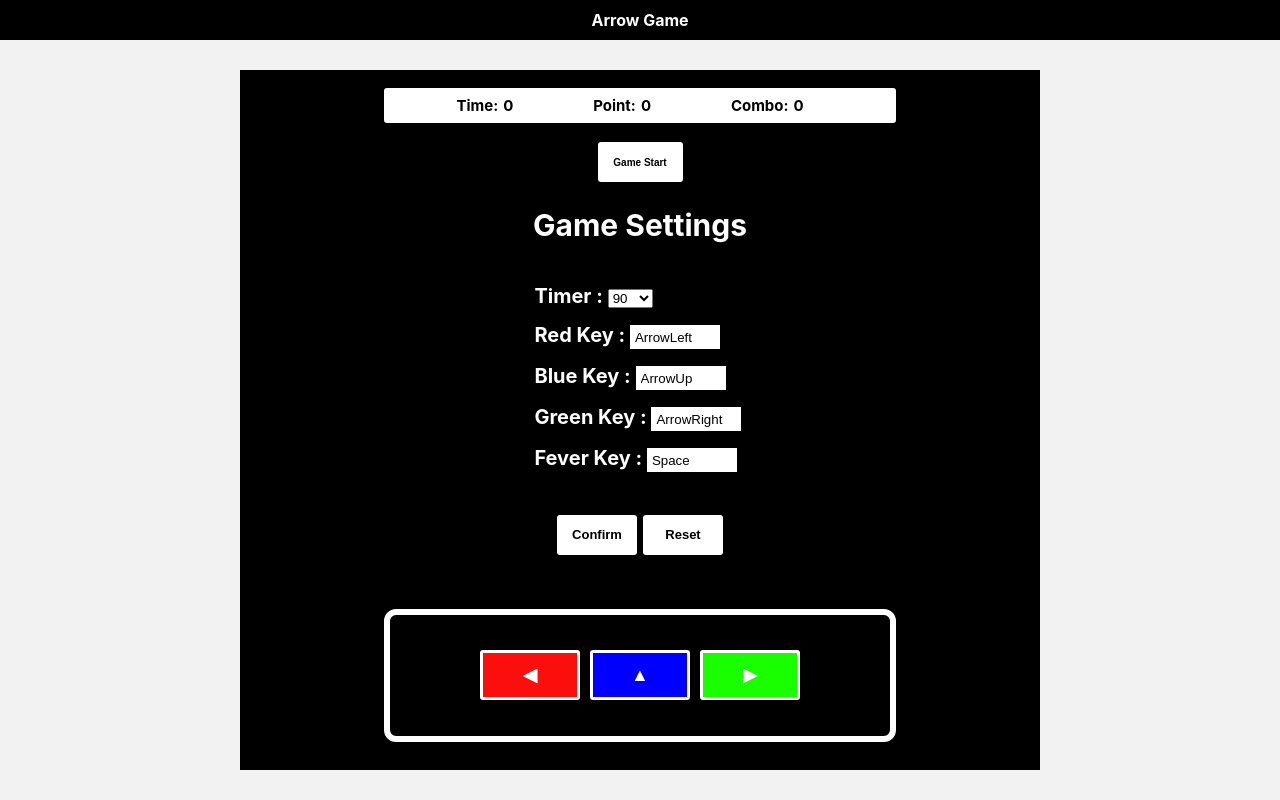
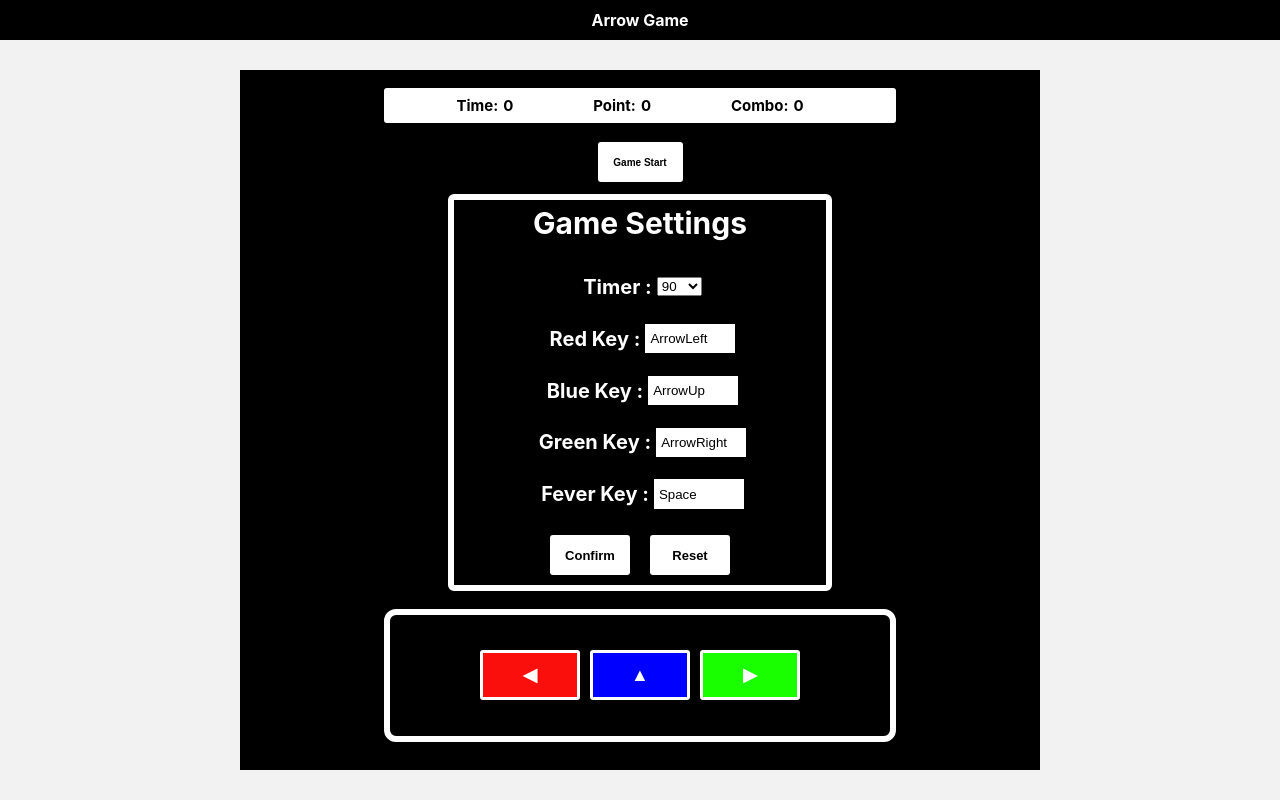
Before and after one commit to mcar100/my_game, a React (Create React App) app: page / in a window 1280 px wide. Built offline with nearby package versions, Linux system fonts and the light colour scheme.

Commit message:
Feat: 게임결과확인 추가, ColorType, CommandType 선언 및 분리

```diff
--- a/src/components/Game/EndBoard.tsx
+++ /dev/null
@@ -1,5 +0,0 @@
-function EndBoard() {
-  return <div>end board</div>;
-}
-
-export default EndBoard;
--- a/src/pages/GamePage/ArrowKeyGame/ArrowKeyGame.tsx
+++ b/src/pages/GamePage/ArrowKeyGame/ArrowKeyGame.tsx
@@ -6,7 +6,7 @@ import { RootState } from "../../../utils/redux/store";
 import { GAME_STATE } from "../../../utils/constants";
 import FeverBox from "./FeverBox";
 import Setting from "./Setting";
-import EndBoard from "../../../components/Game/EndBoard";
+import EndBoard from "./EndBoard";
 
 function ArrowKeyGame() {
   const gameMode = useSelector((state: RootState) => state.common.gameState);
--- /dev/null
+++ b/src/pages/GamePage/ArrowKeyGame/EndBoard.tsx
@@ -0,0 +1,33 @@
+import { useSelector } from "react-redux";
+import { ColorType } from "../../../utils/constants";
+import { RootState } from "../../../utils/redux/store";
+
+function EndBoard() {
+  const blockCounts = useSelector(
+    (state: RootState) => state.arrowGame.blockCounts
+  );
+  const blockColor = Object.keys(blockCounts);
+  const totalCount = Object.values(blockCounts).reduce(
+    (prev, acc) => prev + acc,
+    0
+  );
+  const maxCombo = useSelector((state: RootState) => state.arrowGame.maxCombo);
+
+  return (
+    <div className="endboard-box">
+      <div className="endboard-list">
+        <div className="endboard-title">Game Result</div>
+        {blockColor.map((color, idx) => (
+          <div className="endboard-unit" key={`color-${idx}`}>
+            <div className={`block bc-${color}`} key={`block-${idx}`}></div>:{" "}
+            {blockCounts[color.toLowerCase() as ColorType]}
+          </div>
+        ))}
+        <div className="endboard-unit">Total Blocks : {totalCount}</div>
+        <div className="endboard-unit">Max Combo : {maxCombo}</div>
+      </div>
+    </div>
+  );
+}
+
+export default EndBoard;
--- a/src/pages/GamePage/ArrowKeyGame/Setting.tsx
+++ b/src/pages/GamePage/ArrowKeyGame/Setting.tsx
@@ -7,6 +7,7 @@ import {
   ACCEPT_COMMANDS,
   ACCEPT_COMMANDS_REGEX,
   Commands,
+  CommandType,
   INIT_COMMANDS,
   MAX_TIMER,
   UNACCEPT_COMMANDS,
@@ -42,10 +43,7 @@ function Setting() {
   const handleTabEvent = (e: FocusEvent) => {
     const tabTarget = e.target as HTMLElement;
     const newTarget = tabTarget.getAttribute("name");
-    if (
-      newTarget !== null &&
-      (newTarget as "command1" | "command2" | "command3" | "command4")
-    ) {
+    if (newTarget !== null && (newTarget as CommandType)) {
       setFocusTarget(newTarget);
     }
   };
@@ -78,9 +76,7 @@ function Setting() {
       setCommandSetting((prev) => {
         const newCommandSetting = { ...prev };
 
-        newCommandSetting[
-          focusTarget as "command1" | "command2" | "command3" | "command4"
-        ] = e.code;
+        newCommandSetting[focusTarget as CommandType] = e.code;
 
         return newCommandSetting;
       });
@@ -103,7 +99,6 @@ function Setting() {
   };
 
   useEffect(() => {
-    console.log(focusTarget);
     document.addEventListener("keydown", handleCommandChange);
     document.addEventListener("focusin", handleTabEvent);
 
@@ -115,8 +110,8 @@ function Setting() {
 
   return (
     <div className="setting-box">
+      <div className={isConfirm ? "setting-list confirm" : "setting-list"}>
         <div className="setting-title">Game Settings</div>
-      <div className={isConfirm ? "setting-list confirm" : "setting-list"}>
         <div className="setting-unit">
           Timer :{" "}
           <select value={timerSetting} onChange={handleMaxTimerChange}>
@@ -179,8 +174,6 @@ function Setting() {
             }}
           />
         </div>
-      </div>
-
         <div className="setting-buttons">
           <button className="game-button" onClick={handleConfirmSetting}>
             Confirm
@@ -190,6 +183,7 @@ function Setting() {
           </button>
         </div>
       </div>
+    </div>
   );
 }
 
--- a/src/styles/css/main.css
+++ b/src/styles/css/main.css
@@ -310,20 +310,30 @@ body {
   justify-content: center;
   align-items: center;
   gap: 15px;
+  margin-top: 10px;
+  margin-bottom: 0px;
+  margin-left: 0px;
+  margin-right: 0px;
 }
-.arrow-game-container > .arrow-game-top > .setting-box > .setting-title {
+.arrow-game-container > .arrow-game-top > .setting-box > .setting-list {
+  width: 60%;
+  height: 100%;
+  border: 6px solid #fff;
+  border-radius: 6px;
+  display: flex;
+  flex-direction: column;
+  justify-content: center;
+  align-items: center;
+  gap: 10px;
+}
+.arrow-game-container > .arrow-game-top > .setting-box > .setting-list > .setting-title {
   font-size: 30px;
   font-weight: bold;
   color: #fff;
-}
-.arrow-game-container > .arrow-game-top > .setting-box > .setting-list {
-  width: 33%;
-  height: 60%;
-  display: flex;
-  flex-direction: column;
-  justify-content: center;
-  align-items: left;
-  gap: 15px;
+  margin-top: 5px;
+  margin-bottom: 15px;
+  margin-left: 0px;
+  margin-right: 0px;
 }
 .arrow-game-container > .arrow-game-top > .setting-box > .setting-list.confirm div > input {
   border: 3px solid #758ec6;
@@ -332,26 +342,37 @@ body {
   border: 3px solid #758ec6;
 }
 .arrow-game-container > .arrow-game-top > .setting-box > .setting-list > .setting-unit {
+  display: flex;
+  flex-direction: row;
+  justify-content: center;
+  align-items: center;
+  gap: 5px;
+  width: 60%;
+  height: 100%;
   font-size: 20px;
   font-weight: bold;
   color: #fff;
+  padding-top: 0px;
+  padding-bottom: 0px;
+  padding-left: 5px;
+  padding-right: 0px;
 }
 .arrow-game-container > .arrow-game-top > .setting-box > .setting-list > .setting-unit > input {
   border: 3px solid #fff;
   width: 20%;
-  height: 90%;
+  height: 70%;
   max-width: 120px;
-  max-height: 90%;
+  max-height: 70%;
   min-width: 90px;
-  min-height: 90%;
+  min-height: 70%;
 }
 .arrow-game-container > .arrow-game-top > .setting-box > .setting-list > .setting-unit > .selected {
   border: 3px solid #758ec6;
 }
-.arrow-game-container > .arrow-game-top > .setting-box > .setting-buttons > .game-button {
+.arrow-game-container > .arrow-game-top > .setting-box > .setting-list > .setting-buttons > .game-button {
   width: 80px;
   height: 40px;
-  margin: 3px;
+  margin: 10px;
 }
 .arrow-game-container > .arrow-game-top > .setting-box.confirm input {
   border: 3px solid #758ec6;
@@ -489,6 +510,69 @@ body {
   width: 98%;
   height: 80%;
 }
+.arrow-game-container > .arrow-game-top > .endboard-box {
+  width: 100%;
+  height: 90%;
+  display: flex;
+  flex-direction: column;
+  justify-content: center;
+  align-items: center;
+  gap: 15px;
+  margin-top: 10px;
+  margin-bottom: 0px;
+  margin-left: 0px;
+  margin-right: 0px;
+}
+.arrow-game-container > .arrow-game-top > .endboard-box > .endboard-list {
+  width: 60%;
+  height: 100%;
+  border: 6px solid #fff;
+  border-radius: 6px;
+  display: flex;
+  flex-direction: column;
+  justify-content: center;
+  align-items: center;
+  gap: 15px;
+}
+.arrow-game-container > .arrow-game-top > .endboard-box > .endboard-list > .endboard-title {
+  font-size: 30px;
+  font-weight: bold;
+  color: #fff;
+  margin-top: 0px;
+  margin-bottom: 20px;
+  margin-left: 0px;
+  margin-right: 0px;
+}
+.arrow-game-container > .arrow-game-top > .endboard-box > .endboard-list > .endboard-unit {
+  display: flex;
+  flex-direction: row;
+  justify-content: center;
+  align-items: center;
+  gap: 5px;
+  font-size: 20px;
+  font-weight: bold;
+  color: #fff;
+}
+.arrow-game-container > .arrow-game-top > .endboard-box > .endboard-list > .endboard-unit > .block {
+  width: 40px;
+  height: 40px;
+}
+.arrow-game-container > .arrow-game-top > .endboard-box > .endboard-list > .endboard-unit > .block.bc-red {
+  background-color: #fa0f0c;
+  border-color: #000;
+}
+.arrow-game-container > .arrow-game-top > .endboard-box > .endboard-list > .endboard-unit > .block.bc-blue {
+  background-color: #0000fe;
+  border-color: #000;
+}
+.arrow-game-container > .arrow-game-top > .endboard-box > .endboard-list > .endboard-unit > .block.bc-green {
+  background-color: #19ff00;
+  border-color: #000;
+}
+.arrow-game-container > .arrow-game-top > .endboard-box > .endboard-list > .endboard-unit > .block.bc-none {
+  background-color: #000;
+  border-color: #000;
+}
 .arrow-game-container > .arrow-game-bottom {
   grid-area: bottom;
   width: 100%;
--- a/src/utils/constants.ts
+++ b/src/utils/constants.ts
@@ -14,6 +14,11 @@ export const GAME_STATE: GameState = {
   OVER: 4,
   SETTING: 5,
 };
+export const MAX_TIMER = 90;
+
+// arrowGame
+export type ColorType = "red" | "green" | "blue";
+export type CommandType = "command1" | "command2" | "command3" | "command4";
 
 export interface Commands {
   command1: string;
@@ -29,18 +34,16 @@ export const INIT_COMMANDS: Commands = {
   command4: "Space" || "Spacebar",
 };
 
-export const ACCEPT_COMMANDS = [
+export const ACCEPT_COMMANDS: Array<string> = [
   "ArrowLeft",
   "ArrowUp",
   "ArrowRight",
   "ArrowDown",
   "Space",
 ];
-export const UNACCEPT_COMMANDS = ["Tab", "F5"];
-export const ACCEPT_COMMANDS_REGEX = /[a-z0-9]/i;
-
-export const MAX_TIMER = 90;
-export const MAX_BLOCK_LENGTH = 5;
-export const MAX_FEVER = 100;
-export const FEVER_UNIT = 10;
-export const FEVER_TIME_UNIT = 500;
+export const UNACCEPT_COMMANDS: Array<string> = ["Tab", "F5", "F12"];
+export const ACCEPT_COMMANDS_REGEX: RegExp = /[a-z0-9]/i;
+export const MAX_BLOCK_LENGTH: number = 5;
+export const MAX_FEVER: number = 100;
+export const FEVER_UNIT: number = 10;
+export const FEVER_TIME_UNIT: number = 500;
--- a/src/utils/game/arrowGame.ts
+++ b/src/utils/game/arrowGame.ts
@@ -1,4 +1,4 @@
-import { Commands, MAX_BLOCK_LENGTH } from "../constants";
+import { ColorType, Commands, MAX_BLOCK_LENGTH } from "../constants";
 import { ArrowGameState, BlockCommands } from "../redux/slice/arrowGameSlice";
 
 export const setBlocksCommand = (
@@ -29,27 +29,29 @@ export const addBlocks = (blockList: Array<string>, colors: Array<string>) => {
   }
 };
 
-export const breakNormalBlocks = (
-  state: ArrowGameState,
-  command: string,
-  blockColor: "red" | "blue" | "green"
-) => {
+const breakBlocks = (state: ArrowGameState) => {
+  const blockColor = state.blockList[2] as ColorType;
+  state.blockList = state.blockList.splice(1);
+  state.point += state.pointUnit;
+  state.combo += 1;
+  state.blockCounts[blockColor] += 1;
+};
+
+export const breakNormalBlocks = (state: ArrowGameState, command: string) => {
   if (command === state.commandList.command4) {
     return;
   }
+  const blockColor = state.blockList[2] as ColorType;
   if (state.blocks[blockColor] === command) {
-    state.blockList = state.blockList.splice(1);
-    state.point += state.pointUnit;
-    state.combo += 1;
+    breakBlocks(state);
   } else {
+    state.maxCombo = state.combo;
     state.combo = 0;
   }
 };
 
 export const breakFeverBlocks = (state: ArrowGameState, command: string) => {
   if (state.commandList.command4 === command) {
-    state.blockList = state.blockList.splice(1);
-    state.point += state.pointUnit;
-    state.combo += 1;
+    breakBlocks(state);
   }
 };
--- a/src/utils/redux/slice/arrowGameSlice.ts
+++ b/src/utils/redux/slice/arrowGameSlice.ts
@@ -19,14 +19,22 @@ export interface BlockCommands {
   green: string;
 }
 
+export interface BlockCounts {
+  red: number;
+  blue: number;
+  green: number;
+}
+
 export interface ArrowGameState {
   gameTitle: string;
   commandList: Commands;
   colors: Array<string>;
   blocks: BlockCommands;
   blockList: Array<string>;
+  blockCounts: BlockCounts;
   point: number;
   combo: number;
+  maxCombo: number;
   fever: number;
   pointUnit: number;
 }
@@ -43,22 +51,34 @@ const arrowGameSlice = createSlice({
       green: "",
     },
     blockList: [],
+    blockCounts: {
+      red: 0,
+      blue: 0,
+      green: 0,
+    },
     point: 0,
     combo: 0,
+    maxCombo: 0,
     pointUnit: 10,
     fever: 0,
   } as ArrowGameState,
   reducers: {
     initArrowGame: (state) => {
-      state.point = 0;
-      state.combo = 0;
-      state.fever = 0;
-      state.blockList = [];
       state.blocks = {
         red: "",
         blue: "",
         green: "",
       };
+      state.blockList = [];
+      state.blockCounts = {
+        red: 0,
+        blue: 0,
+        green: 0,
+      };
+      state.point = 0;
+      state.combo = 0;
+      state.maxCombo = 0;
+      state.fever = 0;
     },
     setArrowGame: (state) => {
       setBlocksCommand(state.blocks, state.commandList);
@@ -68,9 +88,8 @@ const arrowGameSlice = createSlice({
       state.commandList = action.payload;
     },
     breakBlock: (state, action: PayloadAction<string>) => {
-      const blockColor = state.blockList[2] as "red" | "blue" | "green";
       if (state.fever !== MAX_FEVER) {
-        breakNormalBlocks(state, action.payload, blockColor);
+        breakNormalBlocks(state, action.payload);
       } else {
         breakFeverBlocks(state, action.payload);
       }
```
Also changed, not shown: 1 other file (tests, documents, lock files or other folders). Lines whose indentation alone changed are shown as unchanged.
